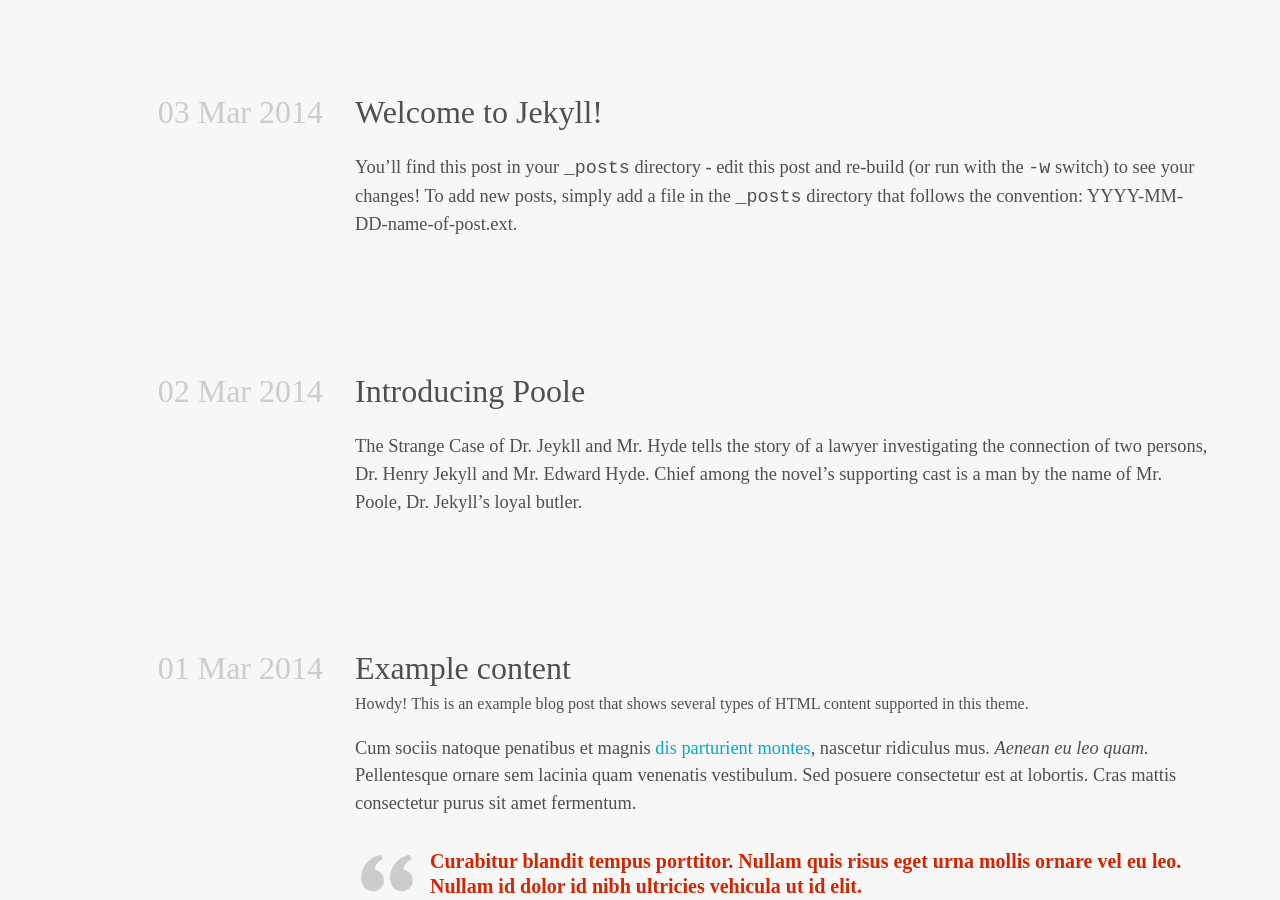
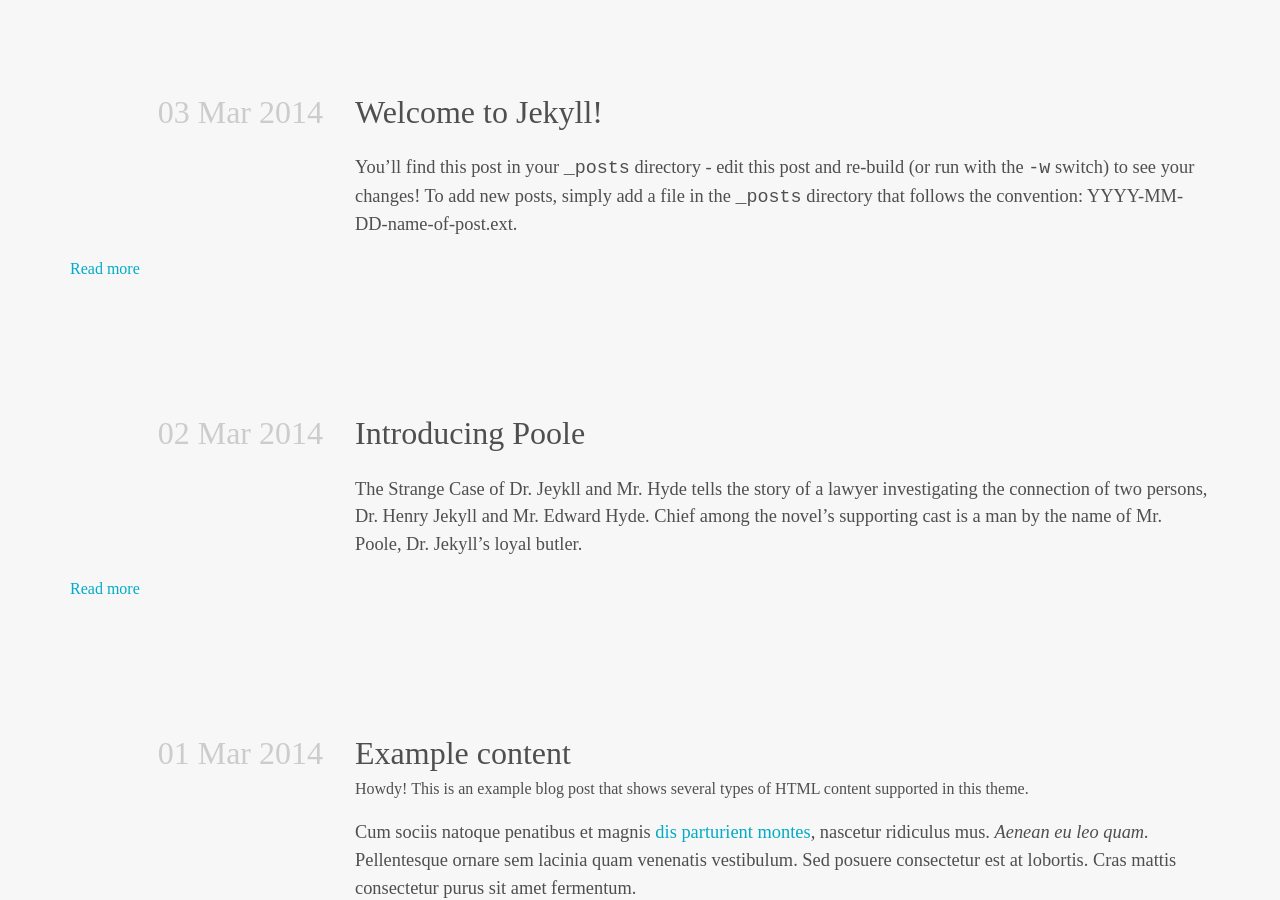
Before and after one commit to vivaldi-va/neueblog, a Jekyll site: the page built from src/index.html, in a window 1280 px wide and 900 px high, scrolled down 574 px. Built offline with Jekyll 4.4.1, drawn with Linux system fonts in a browser that asks for light colours; nearby versions of some CDN libraries; some web fonts are replaced; library files that are not in the unit come from our copies; Markdown is read by kramdown in place of the engine named in the settings; the list of posts is cut into pages by our own code.

Commit message:
read more button markup

```diff
--- a/src/index.html
+++ b/src/index.html
@@ -20,6 +20,8 @@
 			<div class="posts-Post_Content">
 				{{ post.excerpt }}
 			</div>
+			<footer class="posts-PostFooter"><a class="posts-PostFooter_MoreButton" href="{{ post.url }}">Read more</a>
+			</footer>
 		</article>
 		{% endfor %}
 	</div>
```
